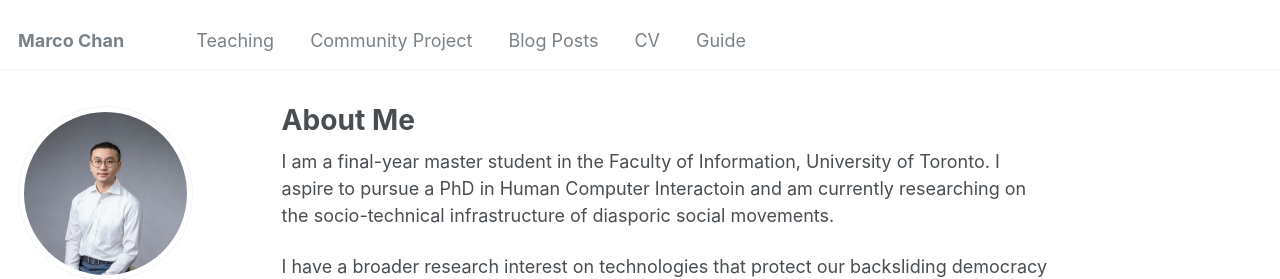
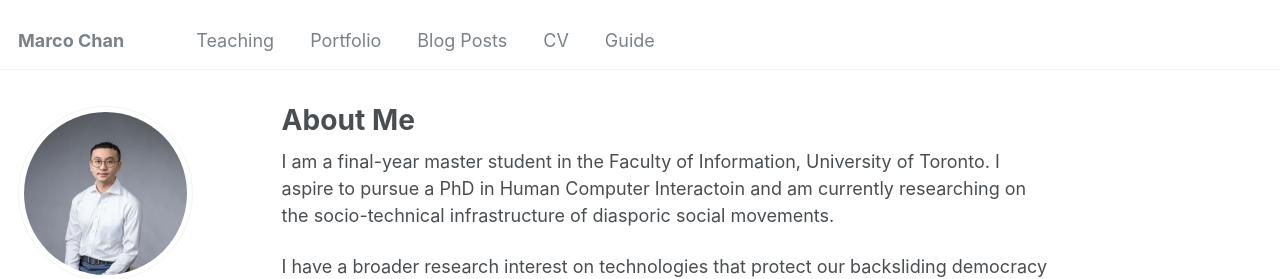
Before and after one commit to Marco-ProspectivePhD/home, a Jekyll site: the page built from _pages/about.md, in a window 1280 px wide. Shown: the top 279 px of the page. Built offline with Jekyll 4.4.1, drawn with Linux system fonts in a browser that asks for light colours; some web fonts are replaced.

Commit message:
Update navigation.yml

```diff
--- a/_data/navigation.yml
+++ b/_data/navigation.yml
@@ -8,8 +8,8 @@ main:
   - title: "Teaching"
     url: /teaching/
 
-  - title: "Community Project"
-    url: /community_project/
+  - title: "Portfolio"
+    url: /portfolio/
 
   - title: "Blog Posts"
     url: /year-archive/
```
